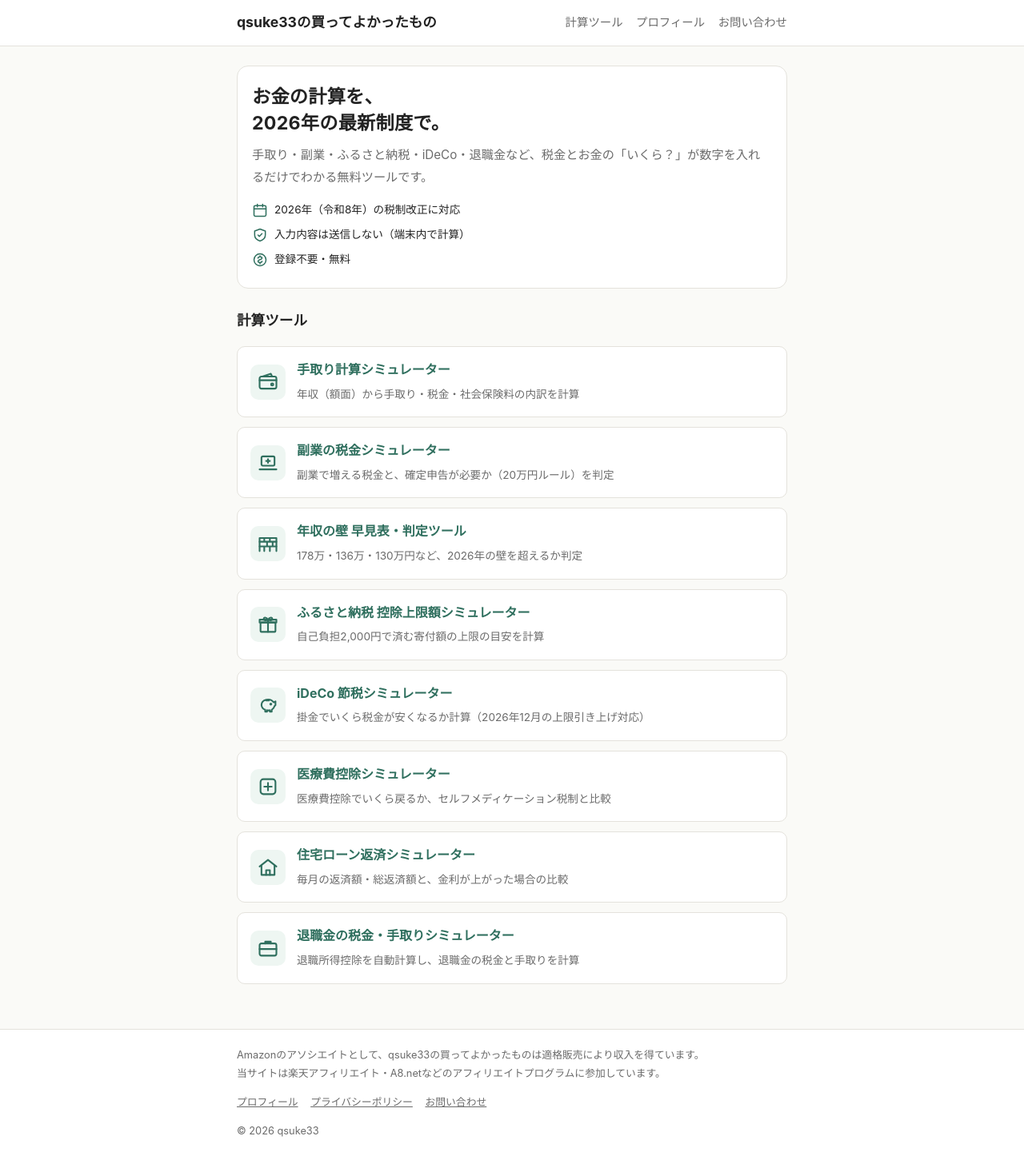
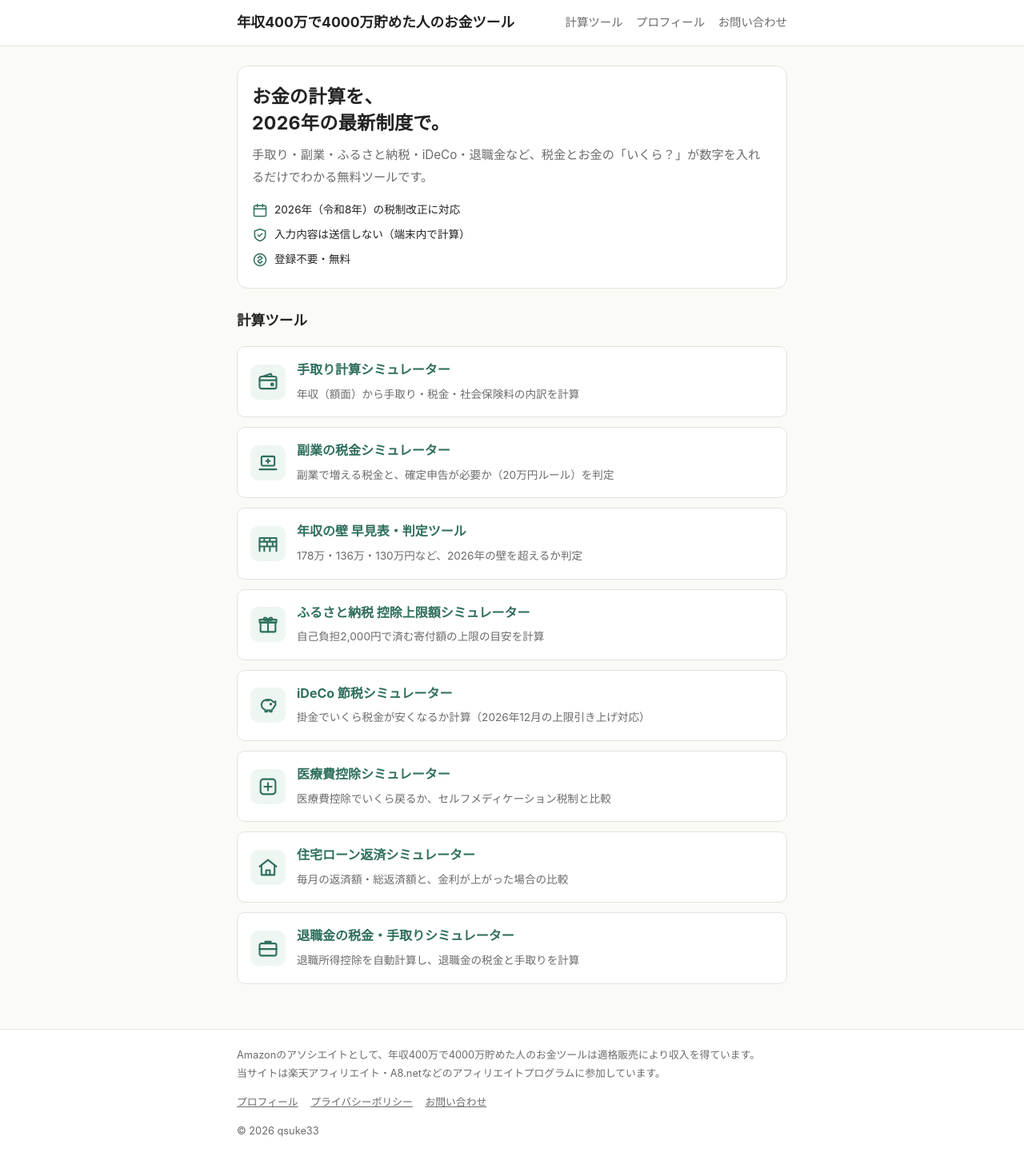
Before and after one commit to qsuke33/qsuke33.github.io, a Jekyll site: the page built from index.html, in a window 1280 px wide. Shown: the whole page at 80% size. Built offline with Jekyll 4.4.1, drawn with Linux system fonts in a browser that asks for light colours.

Commit message:
サイト名を「年収400万で4000万貯めた人のお金ツール」に変更
Co-Authored-By: Claude Opus 5.5 <noreply@anthropic.com>
Claude-Session: https://claude.ai/code/session_01Tt461ja138dTReBfTp5nKs

```diff
--- a/_config.yml
+++ b/_config.yml
@@ -1,7 +1,7 @@
 # =============================================================
 #  サイト全体の設定（変更したら push するだけで反映されます）
 # =============================================================
-title: "qsuke33の買ってよかったもの"
+title: "年収400万で4000万貯めた人のお金ツール"
 description: "2026年の最新制度に対応した無料のお金の計算ツール（手取り・ふるさと納税・iDeCoなど）と、qsuke33が実際に購入した商品のレビュー"
 author: qsuke33
 url: "https://qsuke33.github.io"
```
Also changed, not shown: README.md.
